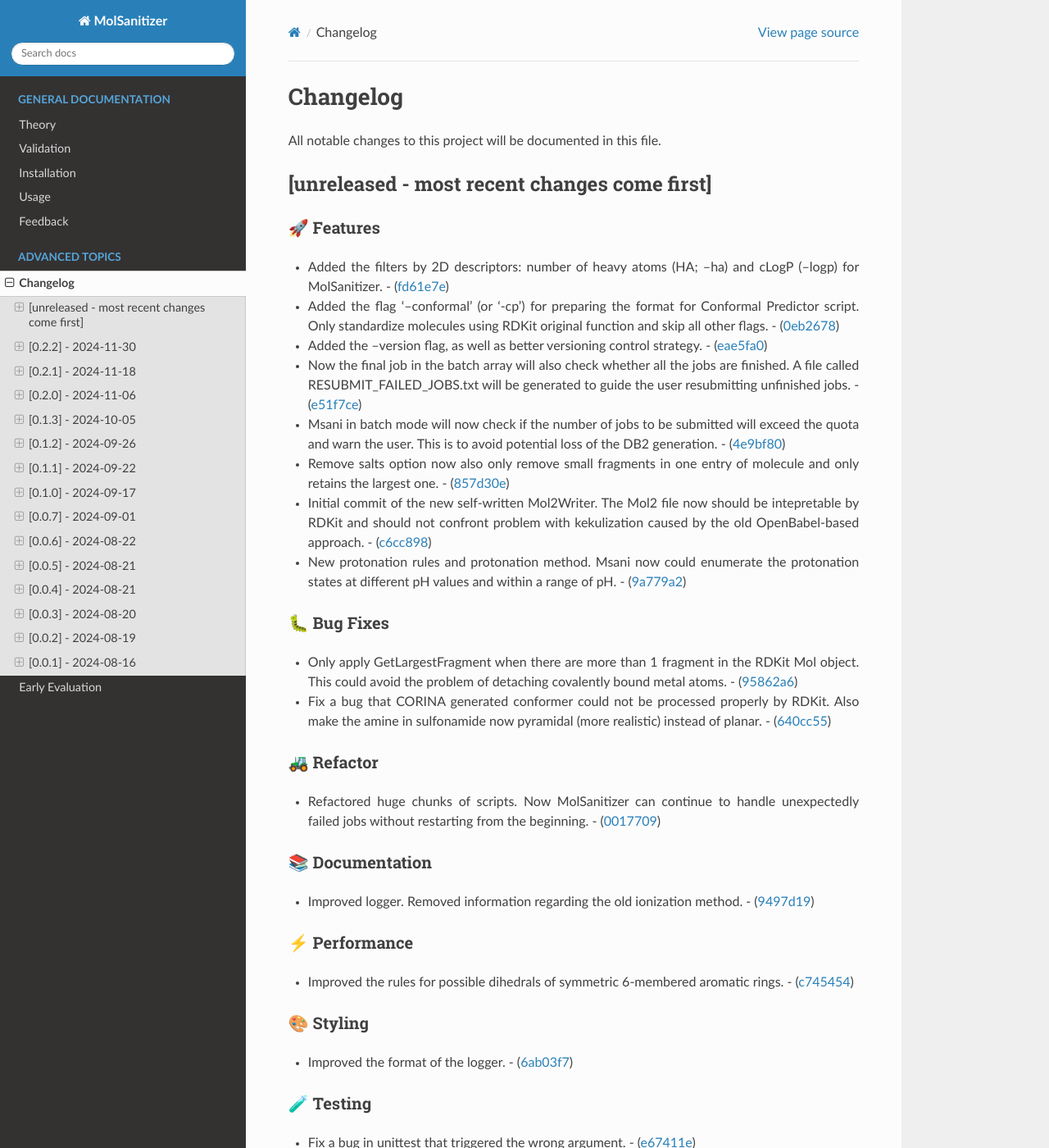
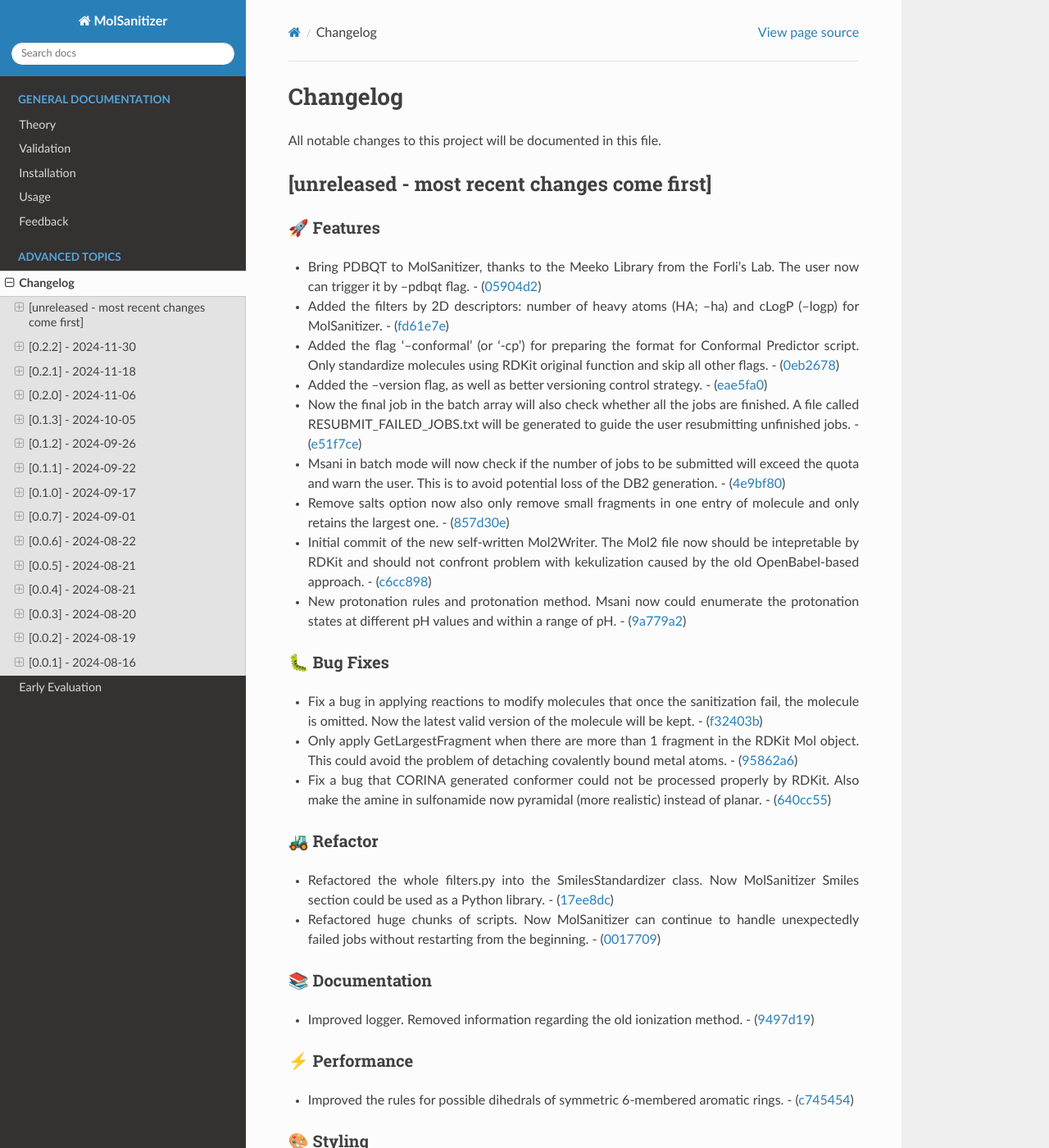
Before and after one commit to phonglam3103/msani-readthedocs, a Sphinx documentation site: the page built from docs/source/changes.rst, in a window 1280 px wide and 1400 px high. Shown: the whole window at 82% size. Built offline with Sphinx 7.4.7 and the Read the Docs theme 3.1.0, drawn with Linux system fonts in a browser that asks for light colours; formulas are drawn with MathJax 3.

Commit message:
Update changes.rst from the software repository

```diff
--- a/docs/source/changes.rst
+++ b/docs/source/changes.rst
@@ -9,6 +9,9 @@ All notable changes to this project will be documented in this file.
 🚀 Features
 ~~~~~~~~~~~
 
+-  Bring PDBQT to MolSanitizer, thanks to the Meeko Library from the
+   Forli’s Lab. The user now can trigger it by –pdbqt flag. -
+   (`05904d2 <https://github.com/Isra3l/MolSanitizer/commit/05904d2850df9ec04543af8b08671aa93cfff537>`__)
 -  Added the filters by 2D descriptors: number of heavy atoms (HA; –ha)
    and cLogP (–logp) for MolSanitizer. -
    (`fd61e7e <https://github.com/Isra3l/MolSanitizer/commit/fd61e7e9d52a779da54395143b0a19086540b753>`__)
@@ -42,6 +45,10 @@ All notable changes to this project will be documented in this file.
 🐛 Bug Fixes
 ~~~~~~~~~~~~
 
+-  Fix a bug in applying reactions to modify molecules that once the
+   sanitization fail, the molecule is omitted. Now the latest valid
+   version of the molecule will be kept. -
+   (`f32403b <https://github.com/Isra3l/MolSanitizer/commit/f32403b918a93ee85dbb7c09348fe1804105ed8d>`__)
 -  Only apply GetLargestFragment when there are more than 1 fragment in
    the RDKit Mol object. This could avoid the problem of detaching
    covalently bound metal atoms. -
@@ -54,6 +61,9 @@ All notable changes to this project will be documented in this file.
 🚜 Refactor
 ~~~~~~~~~~~
 
+-  Refactored the whole filters.py into the SmilesStandardizer class.
+   Now MolSanitizer Smiles section could be used as a Python library. -
+   (`17ee8dc <https://github.com/Isra3l/MolSanitizer/commit/17ee8dcc3e223d98e2a8dff95c8b1008a58dee97>`__)
 -  Refactored huge chunks of scripts. Now MolSanitizer can continue to
    handle unexpectedly failed jobs without restarting from the
    beginning. -
```
